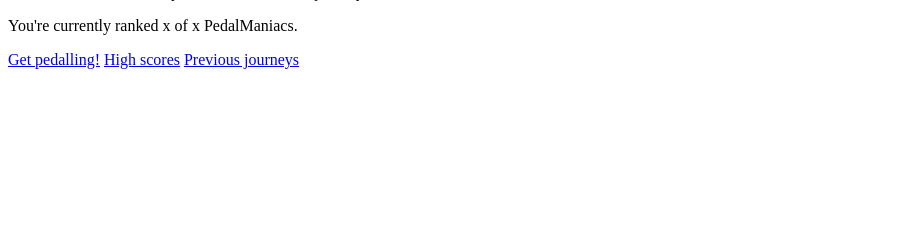
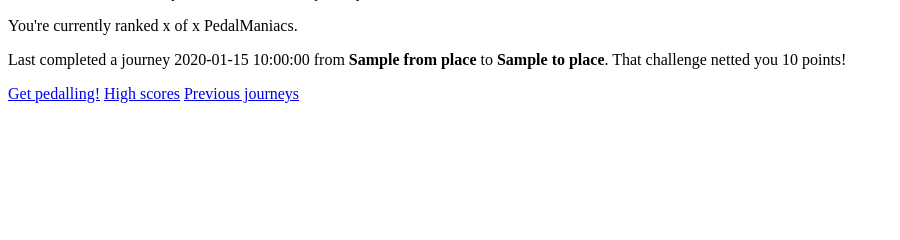
Before and after one commit to indeox/peddlemania, a Python web app: template appengine/templates/pages/welcome.html in a window 1280 px wide. Shown: the part 146-386 px from the top of the page, without its empty margins (0-900 px from the left). Run offline with Jinja, Linux system fonts and the light colour scheme; the template is opened without the code that fills it: most values are stand-ins (such as "Sample title", 1, 10 or a date in 2020).

Commit message:
homepage handler - some more information on homepage

```diff
--- a/appengine/main.py
+++ b/appengine/main.py
@@ -39,12 +39,14 @@ class MainHandler(ViewController):
 
 			user_details = self.getUserDetails()
 			no_of_journeys = len(user_details.journeys)
-			last_journey = user_details.journeys[-1]
+			last_journey_key = user_details.journeys[-1]
+			last_journey = models.UserJourney.gql("WHERE __key__ = :1", last_journey_key).get()
 			logging.info(last_journey)
 
 			return self.output('home', {
 														'no_of_journeys': no_of_journeys,
-														'user': user_details
+														'user': user_details,
+														'last_journey': last_journey,
 													})
 		else:
 			return self.redirect('/u/new')
--- a/appengine/templates/pages/welcome.html
+++ b/appengine/templates/pages/welcome.html
@@ -13,6 +13,10 @@
 		<p>
 			You're currently ranked x of x PedalManiacs.
 		</p>
+		<p>
+			Last completed a journey <span class="timeago">{{ last_journey.date }}</span> from <strong>{{ last_journey.journey.from_place.name }}</strong> to <strong>{{ last_journey.journey.to_place.name }}</strong>.
+			That challenge netted you <span class="score">{{ last_journey.score }}</span> points!
+		</p>
 		<a href="#challenges" data-role="button" data-theme="e">Get pedalling!</a>
 		<a href="/highscores" data-role="button">High scores</a>
 		<a href="/user/history" data-role="button">Previous journeys</a>
```
